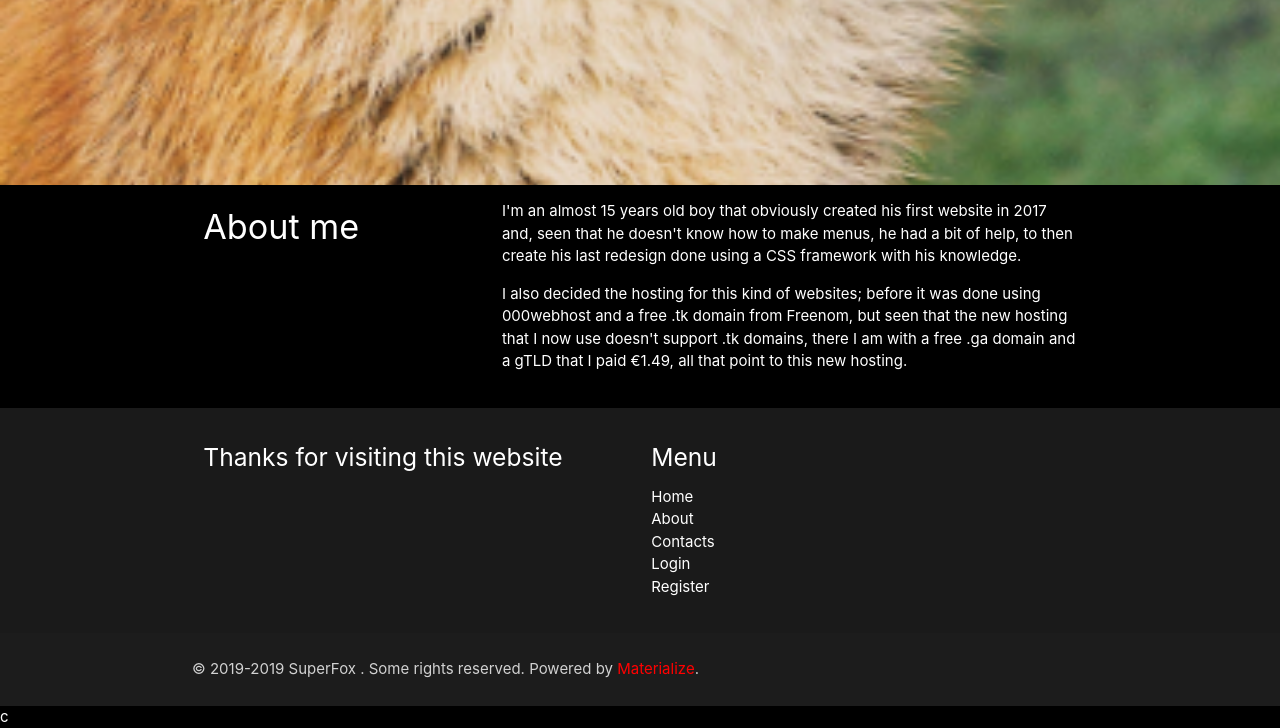
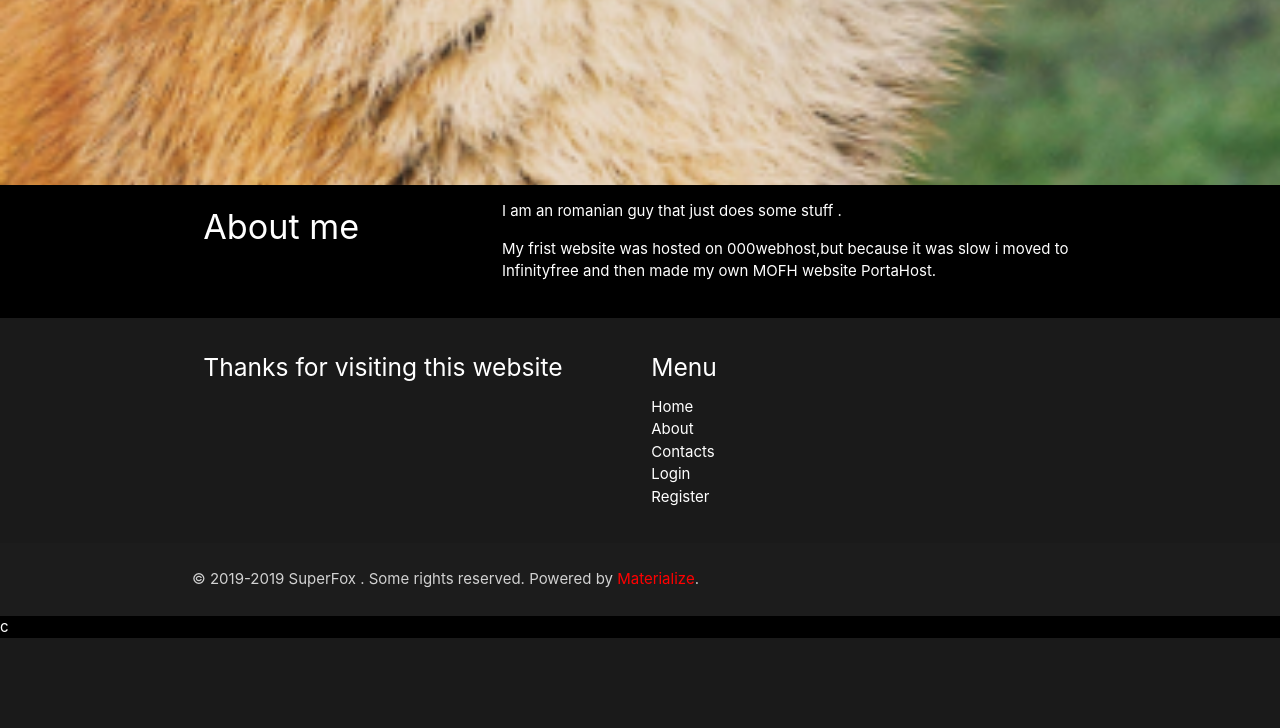
Before and after one commit to the-poor-gamer-124/EWRv20, a PHP site: page /about in a window 1280 px wide. Shown: the part 379-1107 px from the top of the page. After the commit the page ends 1017 px from the top, so only its background shows below. Run offline with PHP 8.4, Linux system fonts and the light colour scheme.

Commit message:
Update about.php

```diff
--- a/about.php
+++ b/about.php
@@ -5,15 +5,15 @@
 <html lang="en-US" prefix="og: http://ogp.me/ns# fb: http://ogp.me/ns/fb#">
 	<head>
 		<meta http-equiv="content-type" content="text/html; charset=UTF-8" />
-		<title>About &mdash; Ergastolator Website Redesign v20</title>
+		<title>About &mdash; SuperFox</title>
 		<meta name="description" content="" />
 		<meta name="keywords" content="" />
 		<meta name="author" content="SuperFox" />
 		<meta property="og:title" content="About" />
 		<meta property="og:description" content="" />
 		<meta property="og:type" content="website" />
-		<meta property="og:image" content="http://yt3.ggpht.com/a-/AAuE7mCCGGlEWQgWXgodYbEQ0Gxn_ara5wV1JU0qzw=s512-c-k-c0x00ffffff-no-rj-mo" />
-		<meta property="og:image:secure_url" content="https://yt3.ggpht.com/a-/AAuE7mCCGGlEWQgWXgodYbEQ0Gxn_ara5wV1JU0qzw=s512-c-k-c0x00ffffff-no-rj-mo" />
+		<meta property="og:image" content="http://cdn.discordapp.com/avatars/534387780076306432/6060f186dc07f1a16097653c45a88cb5.png?size=256" />
+		<meta property="og:image:secure_url" content="https://cdn.discordapp.com/avatars/534387780076306432/6060f186dc07f1a16097653c45a88cb5.png?size=256" />
 		<meta property="og:image:type" content="image/jpeg" />
 		<meta property="og:image:width" content="512" />
 		<meta property="og:image:height" content="512" />
@@ -28,7 +28,7 @@
 		<nav style="background:#1a1a1a" role="navigation">
 			<div class="nav-wrapper container">
 				<a id="logo-container" href="./" class="brand-logo">
-					<img src="https://yt3.ggpht.com/a-/AAuE7mCCGGlEWQgWXgodYbEQ0Gxn_ara5wV1JU0qzw=s64-c-k-c0x00ffffff-no-rj-mo" alt="eo1_logo" />
+					<img src="https://cdn.discordapp.com/avatars/534387780076306432/6060f186dc07f1a16097653c45a88cb5.png?size=256" alt="eo1_logo" />
 				</a>
 				<ul class="right hide-on-med-and-down">
 					<li>
@@ -94,7 +94,7 @@
 					<br />
 					<h1 class="header center white-text text-lighten-1">About Ergastolator</h1>
 					<div class="row center">
-						<h5 class="header col s12 light">Something regarding the creator and his last hand-made redesign.</h5>
+						<h5 class="header col s12 light">Something regarding the creator.</h5>
 					</div>
 				</div>
 			</div>
@@ -108,8 +108,8 @@
 					<h4>About me</h4>
 				</div>
 				<div class="col l8 s14">
-					<p>I'm an almost 15 years old boy that obviously created his first website in 2017 and, seen that he doesn't know how to make menus, he had a bit of help, to then create his last redesign done using a CSS framework with his knowledge.</p>
-					<p>I also decided the hosting for this kind of websites; before it was done using 000webhost and a free .tk domain from Freenom, but seen that the new hosting that I now use doesn't support .tk domains, there I am with a free .ga domain and a gTLD that I paid &euro;1.49, all that point to this new hosting.</p>
+					<p>I am an romanian guy that just does some stuff .</p>
+					<p>My frist website was hosted on 000webhost,but because it was slow i moved to Infinityfree and then made my own MOFH website PortaHost.</p>
 				</div>
 			</div>
 		</div>
```
